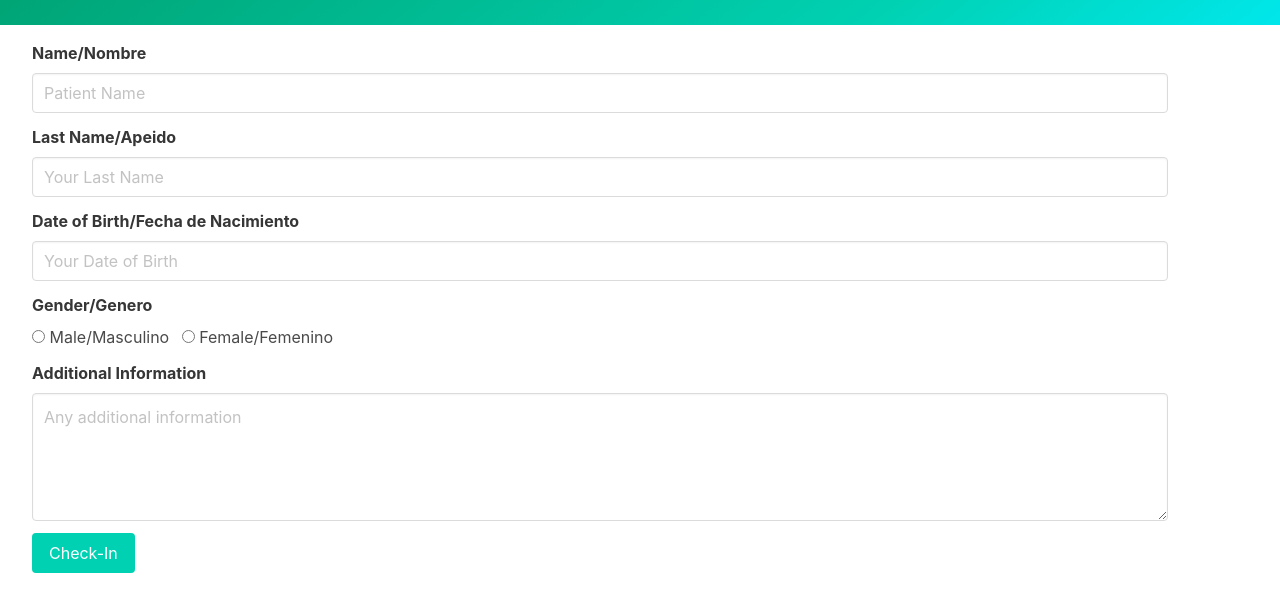
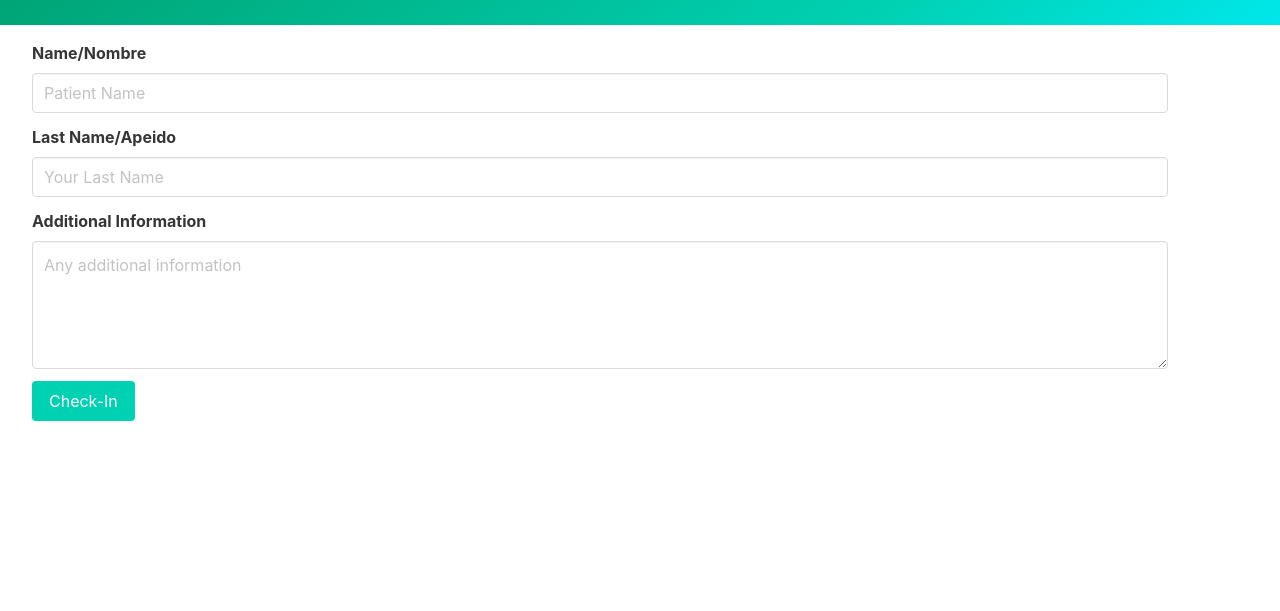
Before and after one commit to Eddie8709/bethanyfam, a plain HTML site: page index.html in a window 1280 px wide. Shown: the part 107-718 px from the top of the page. Drawn offline with nearby package versions, Linux system fonts and the light colour scheme.

Commit message:
Update index.html

```diff
--- a/index.html
+++ b/index.html
@@ -39,31 +39,6 @@
         </div>
       </div>
 
-
-
-      <div class="field">
-        <label class="label">Date of Birth/Fecha de Nacimiento</label>
-        <div class="control">
-          <input
-            class="input"
-            type="text"
-            placeholder="Your Date of Birth"
-            name="DOB"
-          />
-        </div>
-      </div>
-
-      <div class="field">
-        <label class="label">Gender/Genero</label>
-        <div class="control">
-          <label class="radio">
-            <input type="radio" name="Gender" value="Male" /> Male/Masculino
-          </label>
-          <label class="radio">
-            <input type="radio" name="Gender" value="Female" /> Female/Femenino
-          </label>
-        </div>
-      </div>
 
 
       <div class="field">
```
